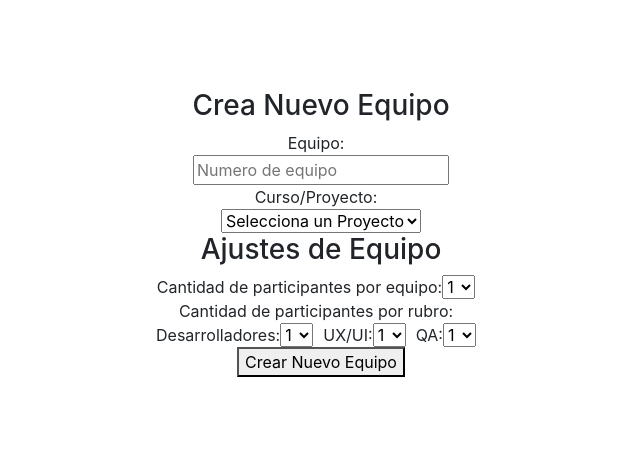
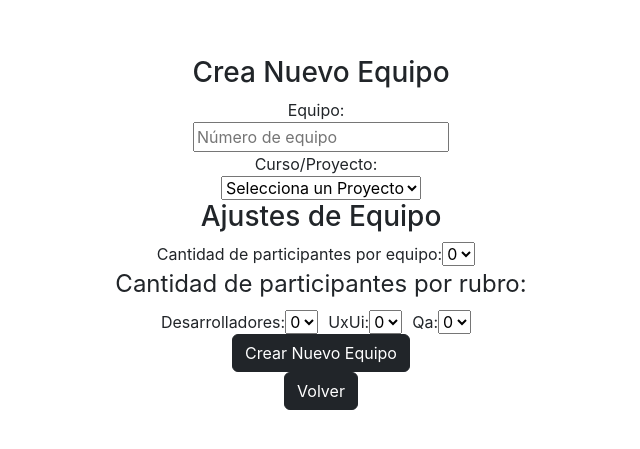
Before and after one commit to epidataE/acelerador2024-frontend, a React (Create React App) app: page /equipos in a window 1280 px wide. Shown: the part 167-616 px from the top of the page, without its empty margins (319-959 px from the left). Built offline with nearby package versions, Linux system fonts and the light colour scheme.

Commit message:
capturar cantidades por especialidad de los select - crear y asignar estudiantes automaticamente

```diff
--- a/src/componentes/EquipoForm.js
+++ b/src/componentes/EquipoForm.js
@@ -1,4 +1,5 @@
 import React, { useState } from 'react';
+import { Link } from 'react-router-dom';
 
 const CrearEquipo = () => {
     const [team, setTeam] = useState({
@@ -19,30 +20,60 @@ const CrearEquipo = () => {
 
     const handleSubmit = async (e) => {
         e.preventDefault();
-        console.log('Datos del equipo:', team); // Verifica los datos antes de enviarlos
-        const response = await fetch('/api/equipos', {
+       //console.log('Datos del equipo:', team); // Verifica los datos antes de enviarlos
+
+        try {
+            // Crear el equipo
+            const createResponse = await fetch('/api/equipos', {
                 method: 'POST',
                 headers: {
                     'Content-Type': 'application/json',
                 },
                 body: JSON.stringify(team),
             });
-        const data = await response.json();
-        console.log('Equipo creado:', data);
+
+            if (!createResponse.ok) {
+                throw new Error(`Error al crear el equipo: ${createResponse.statusText}`);
+            }
+
+            const createData = await createResponse.json();
+           // console.log('Equipo creado:', createData);
+
+            // Asignar participantes al equipo
+            const assignResponse = await fetch(`/api/equipos/asignar/${createData.id}/${team.desarrolladores}/${team.uxUi}/${team.qa}`, {
+                method: 'POST',
+                headers: {
+                    'Content-Type': 'application/json',
+                },
+            });
+
+            if (!assignResponse.ok) {
+                throw new Error(`Error al asignar participantes: ${assignResponse.statusText}`);
+            }
+
+
+        } catch (error) {
+            console.error('Error:', error);
+            alert(`Ocurrió un error: ${error.message}`);
+        }
     };
 
+
+
     return (
-        <form onSubmit={handleSubmit} className='centered-div form-group'>
+        <form onSubmit={handleSubmit} className="centered-div form-group">
             <h3>Crea Nuevo Equipo</h3>
-            <label>Equipo: </label>
+
+            <label>Equipo:</label>
             <input
                 type="text"
                 name="nombre"
-                placeholder="Numero de equipo"
+                placeholder="Número de equipo"
                 value={team.nombre}
                 onChange={handleTeamChange}
             />
-            <label>Curso/Proyecto: </label>
+
+            <label>Curso/Proyecto:</label>
             <select
                 name="curso"
                 value={team.curso}
@@ -50,73 +81,50 @@ const CrearEquipo = () => {
             >
                 <option value="">Selecciona un Proyecto</option>
                 <option value="Acelerador 2024">Acelerador 2024</option>
-                <option value="Proyecto de prueba">Proyecto prueba</option>
+                <option value="Proyecto de prueba">Proyecto de prueba</option>
             </select>
+
             <h3>Ajustes de Equipo</h3>
+            <div>
+                <fieldset>
+                    {/* <legend>Configuración General</legend> */}
                     <label>
                         Cantidad de participantes por equipo:
                         <select name="totalParticipants" onChange={handleTeamChange}>
-                    <option value="1">1</option>
-                    <option value="2">2</option>
-                    <option value="3">3</option>
-                    <option value="4">4</option>
-                    <option value="5">5</option>
-                    <option value="6">6</option>
+                            {[...Array(7).keys()].map(i => (
+                                <option key={i} value={i}>{i}</option>
+                            ))}
                         </select>
                     </label>
-            <label>
-                Cantidad de participantes por rubro:
-            </label>
-            <div>
-                <label>
-                    Desarrolladores:
+                </fieldset>
+                {/* fieldset y legend para agrupar */}
+                <fieldset>
+                    <legend>Cantidad de participantes por rubro:</legend>
+                    {['desarrolladores', 'uxUi', 'qa'].map(rubro => (
+                        <label key={rubro}>
+                            {rubro.charAt(0).toUpperCase() + rubro.slice(1)}:
                             <select
-                        name="desarrolladores"
-                        value={team.desarrolladores}
+                                name={rubro}
+                                value={team[rubro]}
                                 onChange={handleTeamChange}
                             >
-                        <option value="1">1</option>
-                        <option value="2">2</option>
-                        <option value="3">3</option>
-                        <option value="4">4</option>
-                        <option value="5">5</option>
-                        <option value="6">6</option>
+                                {/* Array(7).keys(): Genera un array con los números del 0 al 6 */}
+                                {/* map: Itera sobre el array para crear las opciones de los select. */}
+                                {[...Array(7).keys()].map(i => (
+                                    <option key={i} value={i}>{i}</option>
+                                ))}
                             </select>
                         </label>
-                <label>
-                    UX/UI:
-                    <select
-                        name="uxUi"
-                        value={team.uxUi}
-                        onChange={handleTeamChange}
-                    >
-                        <option value="1">1</option>
-                        <option value="2">2</option>
-                        <option value="3">3</option>
-                        <option value="4">4</option>
-                        <option value="5">5</option>
-                        <option value="6">6</option>
-                    </select>
-                </label>
-                <label>
-                    QA:
-                    <select
-                        name="qa"
-                        value={team.qa}
-                        onChange={handleTeamChange}
-                    >
-                        <option value="1">1</option>
-                        <option value="2">2</option>
-                        <option value="3">3</option>
-                        <option value="4">4</option>
-                        <option value="5">5</option>
-                        <option value="6">6</option>
-                    </select>
-                </label>
+                    ))}
+                </fieldset>
             </div>
-            <button type="submit">Crear Nuevo Equipo</button>
+
+            <button className="btn btn-dark" type="submit">Crear Nuevo Equipo</button>
+            <Link to="/">
+                <button className="btn btn-dark">Volver</button>
+            </Link>
         </form>
     );
-};
+}
 
 export default CrearEquipo;
--- a/src/componentes/EquipoList.js
+++ b/src/componentes/EquipoList.js
@@ -1,4 +1,5 @@
 import React, { useState, useEffect } from 'react';
+import { Link } from 'react-router-dom';
 
 const EquipoList = () => {
     const [equipos, setEquipos] = useState([]);
@@ -29,6 +30,9 @@ const EquipoList = () => {
                     </div>
                 ))
             )}
+             <Link to="/">
+                        <button className="btn btn-dark ">Volver</button>
+            </Link>
         </div>
     );
 };
--- a/src/componentes/EstudianteList.js
+++ b/src/componentes/EstudianteList.js
@@ -16,6 +16,7 @@ const EstudianteList = () => { //UserList va a recibir 'role' para saber si mues
     return (  //retorna la lista de Estudiantes / Mentores segun el valor de role **Mejorar visualmente con Boostrap
         <div>
             <h2 className="h2 display-5 fw-bold text-dark">{users.rol === 'ESTUDIANTE' ? 'Mentores' : 'Estudiantes'} </h2>
+
             <ul>
                 {users.map(user => (
                     <li key={user.id}>{user.nombre} {user.apellido} | {user.empresa.nombre} | {user.email} | {user.especializacion} </li>
--- a/src/componentes/UserForm.js
+++ b/src/componentes/UserForm.js
@@ -1,5 +1,5 @@
 import React, { useState, useEffect } from 'react';
-import { useNavigate } from 'react-router-dom';
+import { useNavigate, Link } from 'react-router-dom';
 
 const UserForm = ({ onSubmit }) => {
     const [user, setUser] = useState({
@@ -90,7 +90,10 @@ const UserForm = ({ onSubmit }) => {
                     ))}
                 </select>
             </div>
-            <button className="btn btn-primary" type="submit">Crear Usuario</button>
+            <button className="btn btn-dark " type="submit">Crear Usuario</button>
+            <Link to="/">
+                        <button className="btn btn-dark ">Volver</button>
+            </Link>
         </form>
     );
 };
```
Lines whose indentation alone changed are shown as unchanged.
